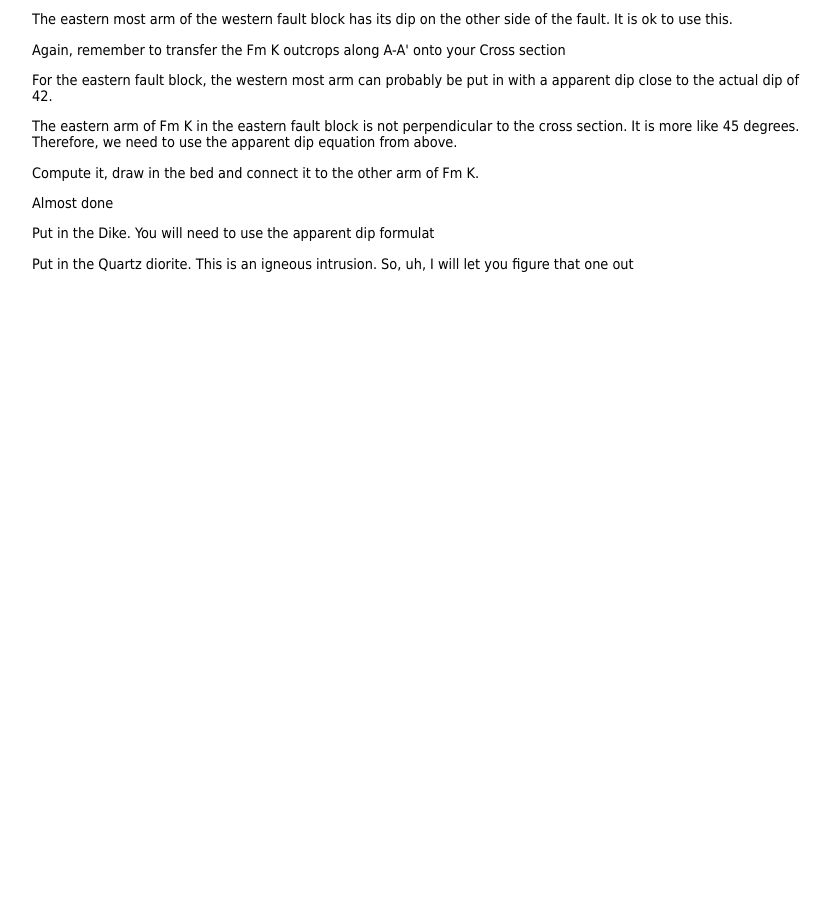
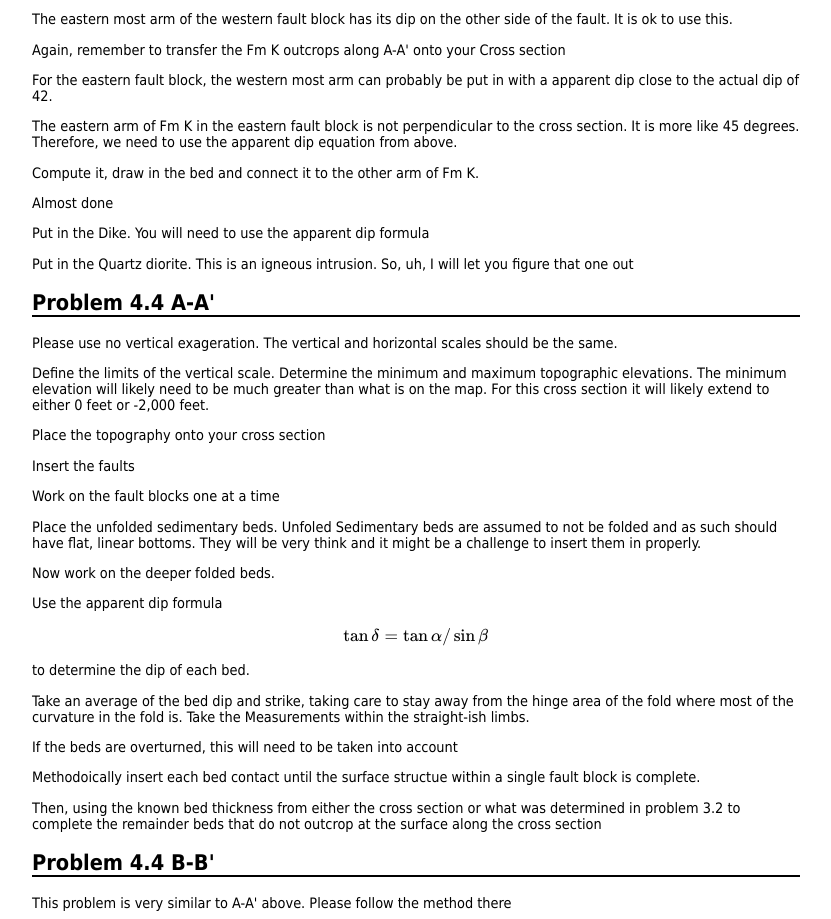
Before and after one commit to savage13/savage13.github.io, a plain HTML site: page chp04.html in a window 1280 px wide. Shown: the part 874-1793 px from the top of the page, without its empty margins (232-1063 px from the left). Before the commit the page ends 1160 px from the top, so only its background shows below. Drawn offline with nearby package versions, Linux system fonts and the light colour scheme.

Commit message:
Update chp04.html

```diff
--- a/chp04.html
+++ b/chp04.html
@@ -69,10 +69,45 @@
     <p>
     Almost done
     <p>
-    Put in the Dike.  You will need to use the apparent dip formulat
+    Put in the Dike.  You will need to use the apparent dip formula
     <p>
     Put in the Quartz diorite.  This is an igneous intrusion.  So, uh, I will let you figure that one out
     <p>
+        <a name="p04"/><h2>Problem 4.4 A-A'</h2>
+    Please use no vertical exageration.  The vertical and horizontal scales should be the same.
+    <p>
+     Define the limits of the vertical scale.
+      Determine the minimum and maximum topographic elevations.  The minimum elevation will likely need to be much greater
+      than what is on the map.  For this cross section it will likely extend to either 0 feet or -2,000 feet.
+   <p>
+     Place the topography onto your cross section
+   <p>
+  Insert the faults
+     <p>
+       Work on the fault blocks one at a time
+       <p>
+         Place the unfolded sedimentary beds.
+         Unfoled Sedimentary beds are assumed to not be folded and as such should have flat, linear bottoms.
+         They will be very think and it might be a challenge to insert them in properly.
 
+         <p>
+           Now work on the deeper folded beds.
+
+           <p>
+             Use the apparent dip formula       $$\tan \delta = \tan \alpha / \sin \beta$$
+to determine the dip of each bed.
+
+     <p> Take an average of the bed dip and strike, taking care to stay away from the hinge area of the fold where
+        most of the curvature in the fold is.  Take the Measurements within the straight-ish limbs.
+       <p>
+         If the beds are overturned, this will need to be taken into account
+      <p>
+        Methodoically insert each bed contact until the surface structue within a single fault block is complete.
+<p>
+        Then, using the known bed thickness from either the cross section or what was determined in problem 3.2 to complete
+  the remainder beds that do not outcrop at the surface along the cross section
+
+        <a name="p04"/><h2>Problem 4.4 B-B'</h2>
+  This problem is very similar to A-A' above.  Please follow the method there
   </body>
 </html>
```
